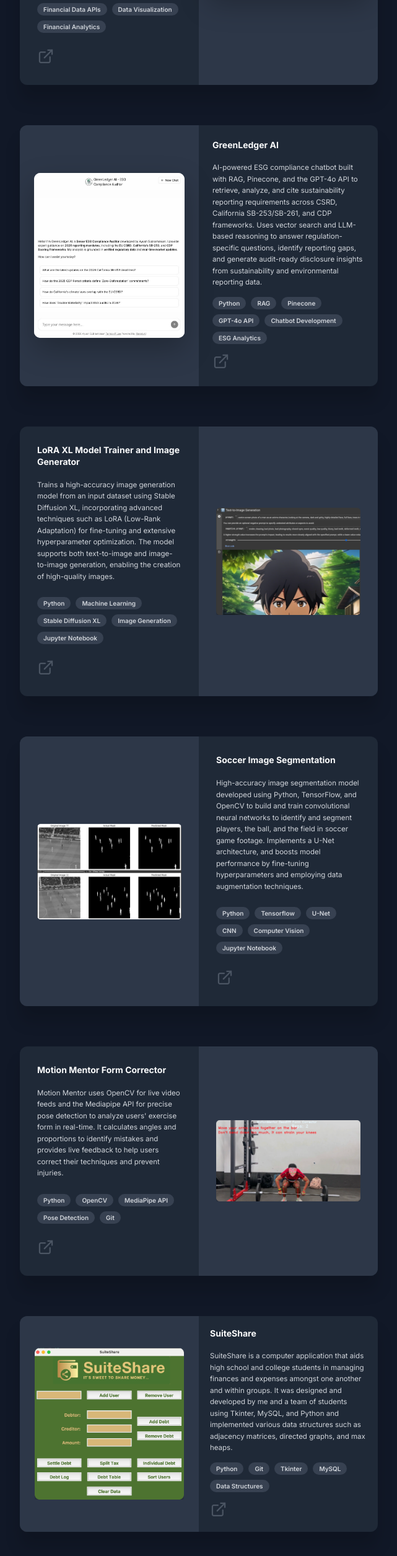
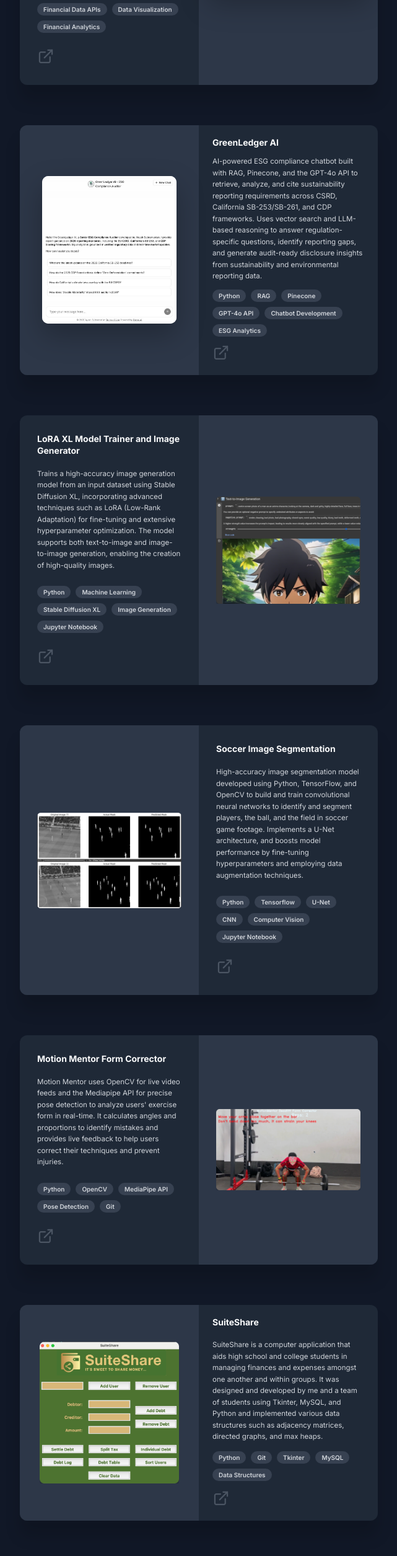
Before and after one commit to ayushsubramanian/portfolio-website, a plain HTML site: page index.html in a window 768 px wide. Shown: the part 5147-7657 px from the top of the page at 62% size, without its empty margins (63-704 px from the left). Drawn offline with Linux system fonts and the light colour scheme.

Commit message:
Tighten selected project cards

```diff
--- a/index.html
+++ b/index.html
@@ -219,7 +219,7 @@
                 <a class="project-link" href="https://big-4-terminal.vercel.app" target="_blank" rel="noopener noreferrer" aria-label="View Big-4 Terminal project"><img src="assets/project-link-icon.svg" alt="" /></a>
               </div>
             </article>
-            <article class="project-card project-card-compact">
+            <article class="project-card project-card-compact project-card-tight">
               <figure class="project-media project-media-app">
                 <img src="assets/greenledger-ai.png" alt="GreenLedger AI ESG compliance chatbot screenshot" />
               </figure>
@@ -295,7 +295,7 @@
                 <a class="project-link" href="https://devpost.com/software/motionmentor?ref_content=my-projects-tab&ref_feature=my_projects" target="_blank" rel="noopener noreferrer" aria-label="View Motion Mentor project"><img src="assets/project-link-icon.svg" alt="" /></a>
               </div>
             </article>
-            <article class="project-card project-card-short">
+            <article class="project-card project-card-short project-card-tight">
               <img src="assets/suiteshare.png" alt="SuiteShare app screenshot" />
               <div>
                 <p class="project-type">Finance application</p>
--- a/styles.css
+++ b/styles.css
@@ -615,8 +615,8 @@
 }
 
 .project-card-short > img {
-  min-height: 340px;
-  padding: 48px;
+  min-height: 315px;
+  padding: 58px;
 }
 
 .project-card > div {
@@ -624,7 +624,28 @@
 }
 
 .project-card-short > div {
-  padding: 38px;
+  padding: 34px 38px;
+}
+
+.project-card-tight.project-card-compact .project-media {
+  min-height: 290px;
+  padding: 28px;
+}
+
+.project-card-tight.project-card-compact .project-media img {
+  max-width: 86%;
+  max-height: 82%;
+}
+
+.project-card-tight.project-card-compact > div {
+  padding-top: 30px;
+  padding-bottom: 30px;
+}
+
+.project-card-tight.project-card-compact p:not(.project-type),
+.project-card-tight.project-card-compact .tags,
+.project-card-tight.project-card-compact .project-link {
+  margin-top: 14px;
 }
 
 .project-card-compact > div {
@@ -1149,13 +1170,34 @@
     max-height: 88%;
   }
 
+  .project-card-tight.project-card-compact .project-media {
+    min-height: 185px;
+    padding: 18px;
+  }
+
+  .project-card-tight.project-card-compact .project-media img {
+    max-width: 86%;
+    max-height: 82%;
+  }
+
+  .project-card-tight.project-card-compact > div {
+    padding-top: 18px;
+    padding-bottom: 18px;
+  }
+
+  .project-card-tight.project-card-compact p:not(.project-type),
+  .project-card-tight.project-card-compact .tags,
+  .project-card-tight.project-card-compact .project-link {
+    margin-top: 12px;
+  }
+
   .project-card-short > img {
-    min-height: 235px;
-    padding: 24px;
+    min-height: 215px;
+    padding: 32px;
   }
 
   .project-card-short > div {
-    padding: 18px;
+    padding: 18px 22px;
   }
 
   .project-card-compact > div {
@@ -1318,7 +1360,8 @@
   }
 
   .project-card-short > img {
-    min-height: 235px;
+    min-height: 215px;
+    padding: 34px;
   }
 }
 
@@ -1368,7 +1411,7 @@
   }
 
   .project-card-short > div {
-    padding: 18px;
+    padding: 18px 22px;
   }
 
   .project-media {
```
